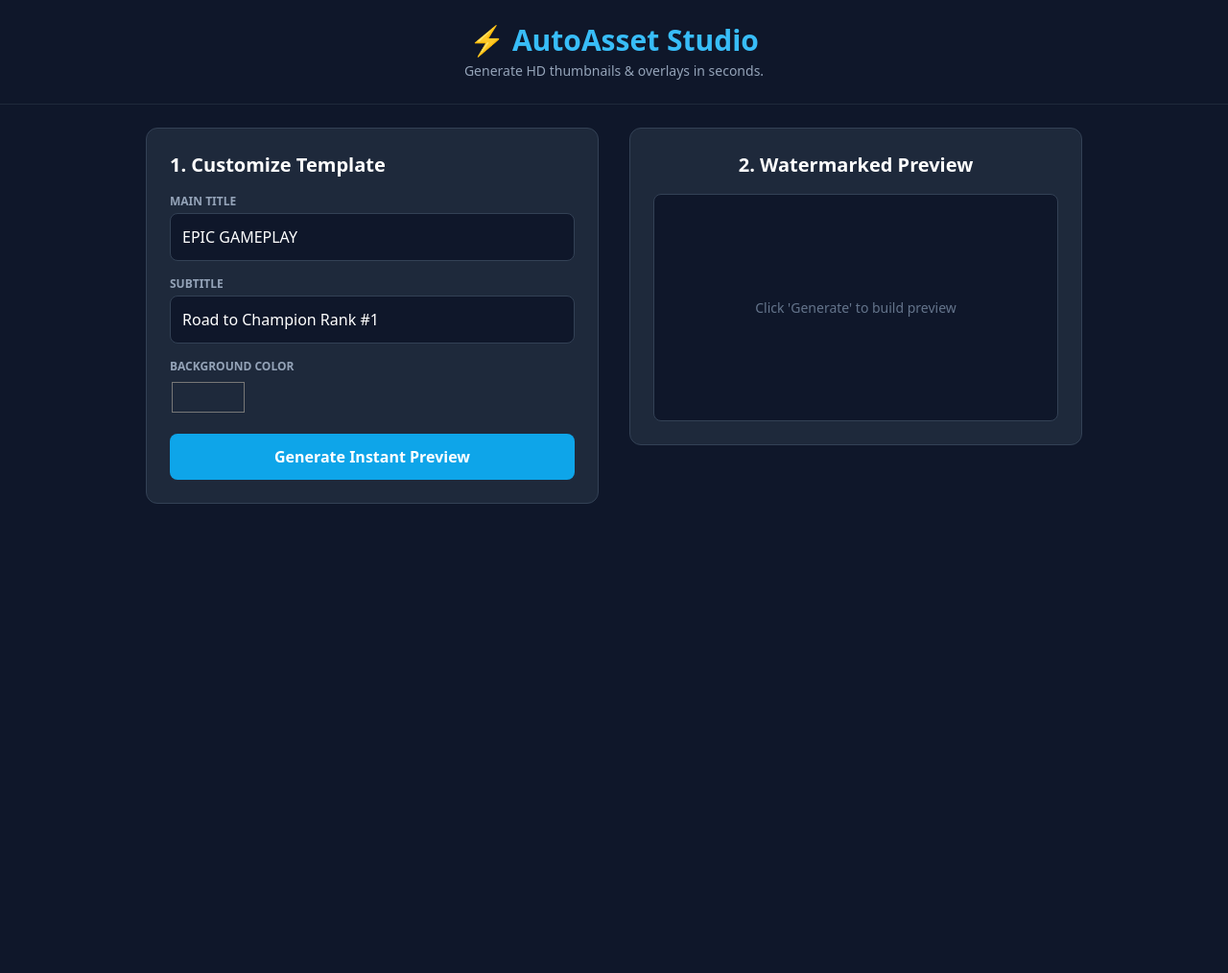
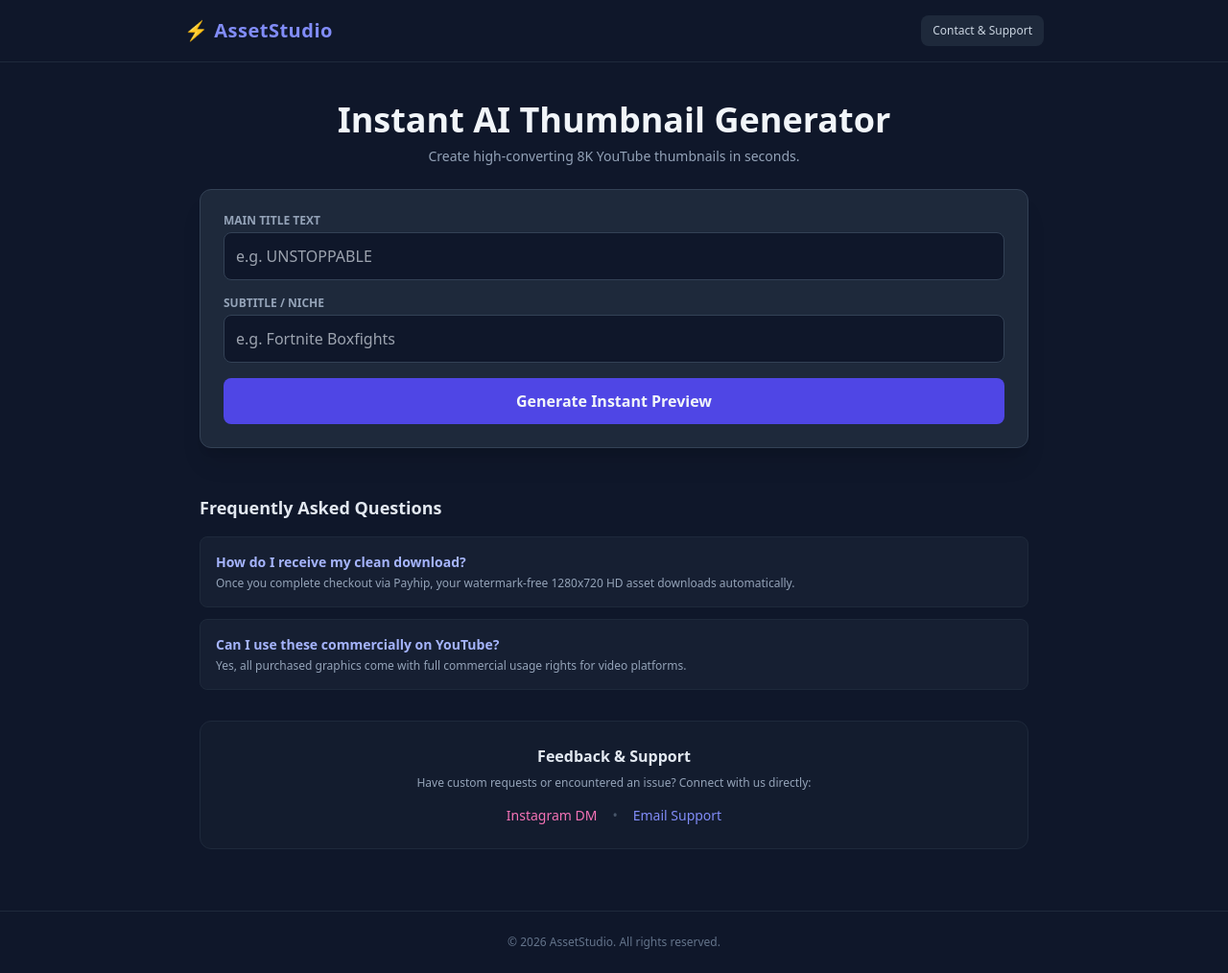
Before and after one commit to AidenBlax/asset-generator, a Flask app: page / in a window 1280 px wide. Shown: the whole page at 96% size. Before the commit the page ends 525 px from the top, so only its background shows below. Run offline with Flask 3, Linux system fonts and the light colour scheme; some libraries are stand-ins or nearby versions.

Commit message:
Update index.html

```diff
--- a/templates/index.html
+++ b/templates/index.html
@@ -3,86 +3,128 @@
 <head>
     <meta charset="UTF-8">
     <meta name="viewport" content="width=device-width, initial-scale=1.0">
-    <title>Instant HD Asset Generator</title>
+    <title>AI Asset Studio | Instant Creator Overlays</title>
     <script src="https://cdn.tailwindcss.com"></script>
 </head>
-<body class="bg-slate-900 text-slate-100 min-h-screen flex flex-col font-sans">
+<body class="bg-slate-900 text-slate-100 min-h-screen font-sans flex flex-col justify-between">
 
-    <header class="border-b border-slate-800 p-6 text-center">
-        <h1 class="text-3xl font-extrabold text-sky-400">⚡ AutoAsset Studio</h1>
-        <p class="text-slate-400 text-sm mt-1">Generate HD thumbnails & overlays in seconds.</p>
+    <!-- Header -->
+    <header class="border-b border-slate-800 p-4">
+        <div class="max-w-4xl mx-auto flex justify-between items-center">
+            <h1 class="text-xl font-bold tracking-wide text-indigo-400">⚡ AssetStudio</h1>
+            <a href="#contact" class="text-xs bg-slate-800 hover:bg-slate-700 px-3 py-2 rounded-lg text-slate-300">Contact & Support</a>
+        </div>
     </header>
 
-    <main class="flex-1 max-w-5xl mx-auto w-full p-6 grid grid-cols-1 md:grid-cols-2 gap-8 items-start">
-        <div class="bg-slate-800 p-6 rounded-xl border border-slate-700 space-y-4">
-            <h2 class="text-xl font-bold text-white mb-2">1. Customize Template</h2>
+    <!-- Main Content -->
+    <main class="max-w-4xl mx-auto p-4 w-full">
+        <div class="text-center my-6">
+            <h2 class="text-3xl font-extrabold sm:text-4xl">Instant AI Thumbnail Generator</h2>
+            <p class="text-slate-400 mt-2 text-sm">Create high-converting 8K YouTube thumbnails in seconds.</p>
+        </div>
+
+        <!-- App Box -->
+        <div class="bg-slate-800 border border-slate-700 rounded-xl p-6 shadow-xl">
+            <div class="grid grid-cols-1 gap-4">
                 <div>
-                <label class="block text-xs font-semibold uppercase text-slate-400 mb-1">Main Title</label>
-                <input type="text" id="assetTitle" value="EPIC GAMEPLAY" class="w-full bg-slate-900 border border-slate-700 rounded-lg p-3 text-white">
+                    <label class="block text-xs font-semibold text-slate-400 mb-1">MAIN TITLE TEXT</label>
+                    <input type="text" id="title" placeholder="e.g. UNSTOPPABLE" class="w-full bg-slate-900 border border-slate-700 rounded-lg p-3 text-white focus:outline-none focus:border-indigo-500">
                 </div>
                 <div>
-                <label class="block text-xs font-semibold uppercase text-slate-400 mb-1">Subtitle</label>
-                <input type="text" id="assetSubtitle" value="Road to Champion Rank #1" class="w-full bg-slate-900 border border-slate-700 rounded-lg p-3 text-white">
+                    <label class="block text-xs font-semibold text-slate-400 mb-1">SUBTITLE / NICHE</label>
+                    <input type="text" id="subtitle" placeholder="e.g. Fortnite Boxfights" class="w-full bg-slate-900 border border-slate-700 rounded-lg p-3 text-white focus:outline-none focus:border-indigo-500">
                 </div>
-            <div>
-                <label class="block text-xs font-semibold uppercase text-slate-400 mb-1">Background Color</label>
-                <input type="color" id="assetColor" value="#1e293b" class="h-10 w-20 bg-transparent cursor-pointer rounded">
-            </div>
-            <button onclick="generatePreview()" id="genBtn" class="w-full bg-sky-500 hover:bg-sky-600 text-white font-bold py-3 rounded-lg">
+                <button onclick="generatePreview()" id="genBtn" class="w-full bg-indigo-600 hover:bg-indigo-500 font-bold py-3 rounded-lg transition duration-200">
                     Generate Instant Preview
                 </button>
             </div>
 
-        <div class="bg-slate-800 p-6 rounded-xl border border-slate-700 text-center space-y-4">
-            <h2 class="text-xl font-bold text-white mb-2">2. Watermarked Preview</h2>
-            <div id="previewBox" class="bg-slate-900 aspect-video rounded-lg border border-slate-700 flex items-center justify-center overflow-hidden">
-                <span id="placeholderText" class="text-slate-500 text-sm">Click 'Generate' to build preview</span>
-                <img id="previewImg" class="w-full h-full object-cover hidden" alt="Preview">
+            <!-- Loading Spinner -->
+            <div id="loader" class="hidden text-center py-8">
+                <div class="inline-block animate-spin rounded-full h-8 w-8 border-t-2 border-b-2 border-indigo-500"></div>
+                <p class="text-sm text-slate-400 mt-2">Designing AI Graphic...</p>
             </div>
-            <div id="actionArea" class="hidden space-y-2">
-                <a id="payLink" href="#" target="_blank" class="block w-full bg-emerald-500 hover:bg-emerald-600 text-white font-bold py-3 rounded-lg">
-                    🔓 Unlock Clean HD Asset ($2.99)
+
+            <!-- Output Box -->
+            <div id="resultBox" class="hidden mt-6 text-center">
+                <img id="previewImg" class="w-full rounded-lg border border-slate-700 shadow-md mb-4" alt="Preview">
+                <a id="payBtn" href="#" target="_blank" class="inline-block w-full bg-emerald-600 hover:bg-emerald-500 text-white font-bold py-3 rounded-lg shadow-lg transition">
+                    Unlock Clean HD Asset ($2.99)
                 </a>
             </div>
+            <p id="errorMsg" class="hidden text-red-400 text-sm text-center mt-4"></p>
         </div>
+
+        <!-- FAQ Section -->
+        <section class="mt-12">
+            <h3 class="text-lg font-bold mb-4 text-slate-200">Frequently Asked Questions</h3>
+            <div class="space-y-3">
+                <div class="bg-slate-800/50 p-4 rounded-lg border border-slate-800">
+                    <h4 class="font-semibold text-sm text-indigo-300">How do I receive my clean download?</h4>
+                    <p class="text-xs text-slate-400 mt-1">Once you complete checkout via Payhip, your watermark-free 1280x720 HD asset downloads automatically.</p>
+                </div>
+                <div class="bg-slate-800/50 p-4 rounded-lg border border-slate-800">
+                    <h4 class="font-semibold text-sm text-indigo-300">Can I use these commercially on YouTube?</h4>
+                    <p class="text-xs text-slate-400 mt-1">Yes, all purchased graphics come with full commercial usage rights for video platforms.</p>
+                </div>
+            </div>
+        </section>
+
+        <!-- Contact & Feedback Section -->
+        <section id="contact" class="mt-8 bg-slate-800/30 p-6 rounded-xl border border-slate-800 text-center">
+            <h3 class="font-bold text-slate-200 mb-2">Feedback & Support</h3>
+            <p class="text-xs text-slate-400 mb-4">Have custom requests or encountered an issue? Connect with us directly:</p>
+            <div class="flex justify-center gap-4 text-sm">
+                <a href="https://instagram.com/YOUR_INSTAGRAM_HANDLE" target="_blank" class="text-pink-400 hover:underline">Instagram DM</a>
+                <span class="text-slate-600">•</span>
+                <a href="mailto:your_email@gmail.com" class="text-indigo-400 hover:underline">Email Support</a>
+            </div>
+        </section>
     </main>
+
+    <!-- Footer -->
+    <footer class="text-center text-xs text-slate-500 py-6 border-t border-slate-800 mt-12">
+        <p>© 2026 AssetStudio. All rights reserved.</p>
+    </footer>
 
     <script>
         async function generatePreview() {
-            const btn = document.getElementById('genBtn');
-            const title = document.getElementById('assetTitle').value;
-            const subtitle = document.getElementById('assetSubtitle').value;
-            const color = document.getElementById('assetColor').value;
-            const previewImg = document.getElementById('previewImg');
-            const placeholder = document.getElementById('placeholderText');
-            const actionArea = document.getElementById('actionArea');
-            const payLink = document.getElementById('payLink');
+            const title = document.getElementById('title').value || 'EPIC MOMENT';
+            const subtitle = document.getElementById('subtitle').value || 'Gaming';
+            const genBtn = document.getElementById('genBtn');
+            const loader = document.getElementById('loader');
+            const resultBox = document.getElementById('resultBox');
+            const errorMsg = document.getElementById('errorMsg');
 
-            btn.innerText = "Generating...";
-            btn.disabled = true;
+            genBtn.disabled = true;
+            genBtn.classList.add('opacity-50');
+            loader.classList.remove('hidden');
+            resultBox.classList.add('hidden');
+            errorMsg.classList.add('hidden');
 
             try {
-                const response = await fetch('/generate', {
+                const res = await fetch('/generate', {
                     method: 'POST',
                     headers: { 'Content-Type': 'application/json' },
-                    body: JSON.stringify({ title, subtitle, color })
+                    body: JSON.stringify({ title, subtitle })
                 });
+                const data = await res.json();
 
-                const result = await response.json();
-                if (result.success) {
-                    previewImg.src = result.preview_url + '?t=' + new Date().getTime();
-                    previewImg.classList.remove('hidden');
-                    placeholder.classList.add('hidden');
-                    payLink.href = result.payment_url;
-                    actionArea.classList.remove('hidden');
+                if (data.success) {
+                    document.getElementById('previewImg').src = data.preview_url;
+                    document.getElementById('payBtn').href = data.payment_url;
+                    resultBox.classList.remove('hidden');
                 } else {
-                    alert('Error: ' + result.error);
+                    errorMsg.innerText = data.error || 'Server error. Tap generate again!';
+                    errorMsg.classList.remove('hidden');
                 }
             } catch (err) {
-                alert('Server error.');
+                errorMsg.innerText = 'Connection timed out. Tap generate again!';
+                errorMsg.classList.remove('hidden');
             } finally {
-                btn.innerText = "Generate Instant Preview";
-                btn.disabled = false;
+                loader.classList.add('hidden');
+                genBtn.disabled = false;
+                genBtn.classList.remove('opacity-50');
             }
         }
     </script>
```
Lines whose indentation alone changed are shown as unchanged.
